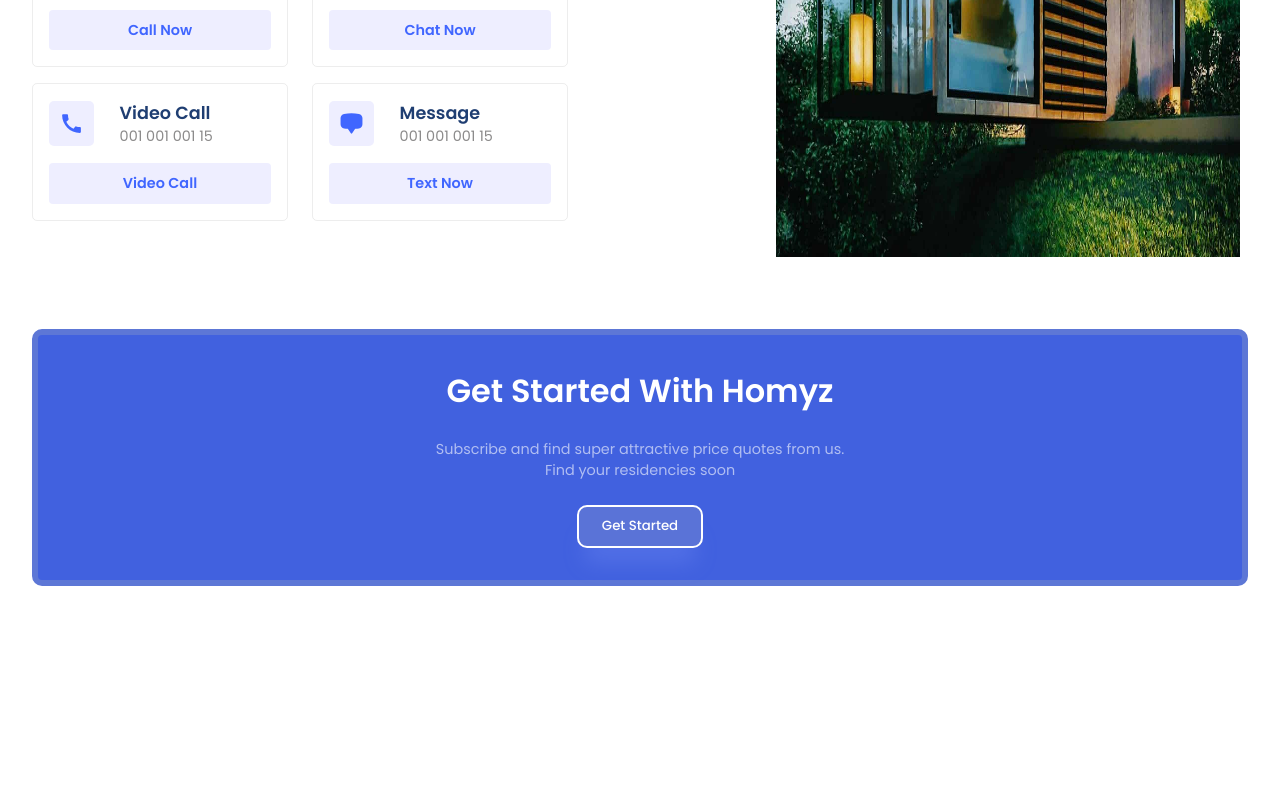
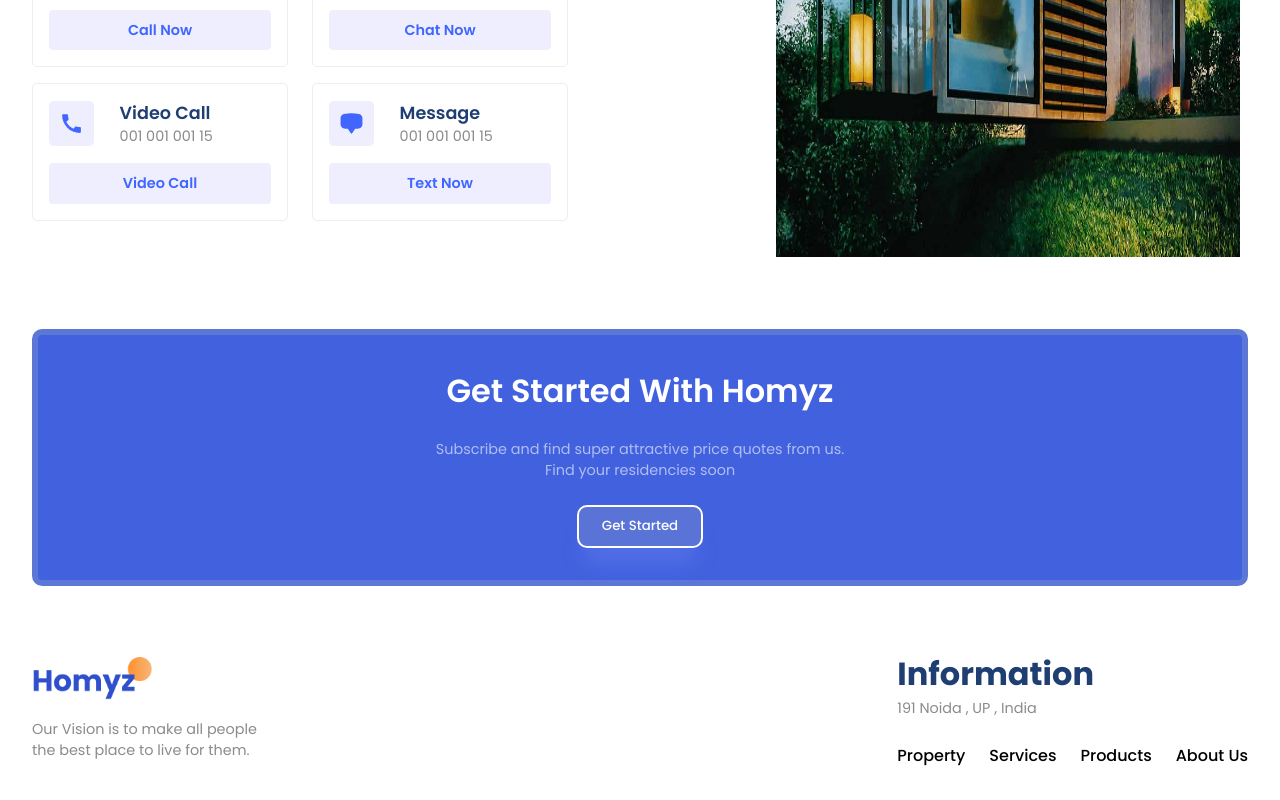
Before and after one commit to Ketan-Chaudhary/Real-Estate, a React (Vite) app: page / in a window 1280 px wide. Shown: the part 2380-3180 px from the top of the page. Before the commit the page ends 2998 px from the top, so only its background shows below. Built offline with nearby package versions, Linux system fonts and the light colour scheme.

Commit message:
Footer-complete

```diff
--- a/src/App.jsx
+++ b/src/App.jsx
@@ -1,4 +1,5 @@
 import Contact from "./Components/Contact/Contact";
+import Footer from "./Components/Footer/Footer";
 import GetStarted from "./Components/GetStarted/GetStarted";
 import Header from "./Components/Header/Header";
 import Hero from "./Components/Hero/Hero";
@@ -18,6 +19,7 @@
       <Values/>
       <Contact/>
       <GetStarted/>
+      <Footer/>
     </div>
   );
 }
--- a/src/Components/Footer/Footer.css
+++ b/src/Components/Footer/Footer.css
@@ -0,0 +1,13 @@
+.f-container{
+    justify-content: space-between;
+}
+
+.f-left{
+    gap: 1rem;
+}
+
+.f-menu{
+    gap: 1.5rem;
+    margin-top: 1.5rem;
+    font-weight: 500;
+}
--- a/src/Components/Footer/Footer.jsx
+++ b/src/Components/Footer/Footer.jsx
@@ -1,8 +1,30 @@
 import React from 'react'
-
+import './Footer.css'
 const Footer = () => {
   return (
-    <div>Footer</div>
+   <section className="f-warrper">
+    <div className="paddings innerWidth flexCenter f-container">
+        {/* Left Footer */}
+        <div className="flexColStart f-left">
+            <img src="./logo2.png" alt="" width={120} />
+            <span className="secondaryText">
+                Our Vision is to make all people <br/> the best place to live for them.
+            </span>
+        </div>
+
+        {/* Right Footer */}
+        <div className="flexColStart f-right">
+            <span className='primaryText'>Information</span>
+            <span className='secondaryText'>191 Noida , UP , India</span>
+            <div className="flexCenter f-menu">
+                <span>Property</span>
+                <span>Services</span>
+                <span>Products</span>
+                <span>About Us</span>
+            </div>
+        </div>
+    </div>
+   </section>
   )
 }
 
```
